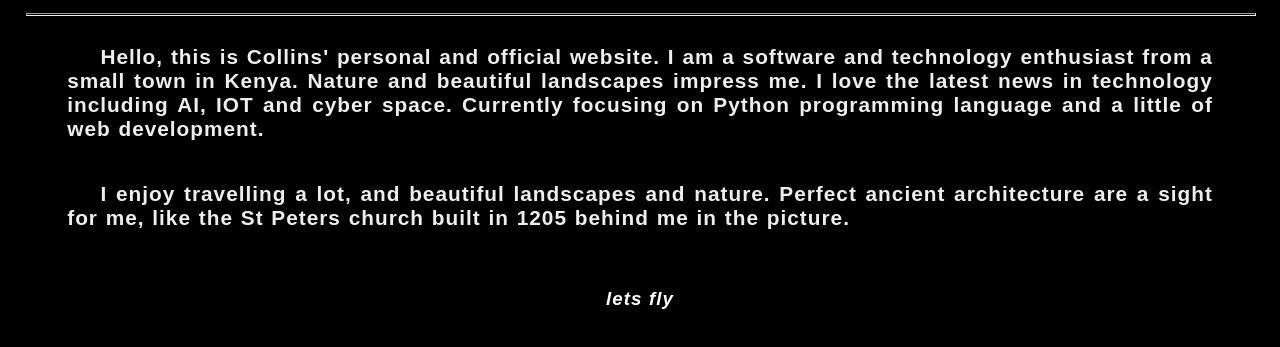
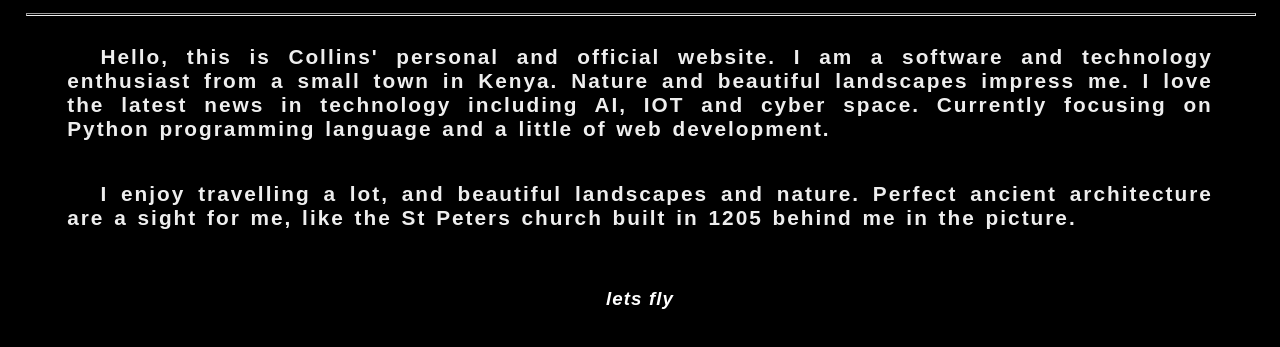
Before and after one commit to COLLINS665/collinsite, a plain HTML site: page index.html in a window 1280 px wide. Shown: the part 485-832 px from the top of the page. Drawn offline with Linux system fonts and the light colour scheme; a script that the page names is missing.

Commit message:
Update index.css
Haha

```diff
--- a/index.css
+++ b/index.css
@@ -26,10 +26,10 @@ p{
     font-weight: 700;
 
     font-family: "Architects Daughter",sans-serif;
-    letter-spacing: 1px;
+    letter-spacing: 2px;
     text-indent: 1.6em;
-    word-spacing: 1px;
-    padding-right: 2em;
+    word-spacing: 2px;
+    padding-right:2em;
     padding-left: 2em;
     text-align:justify;
 
```
